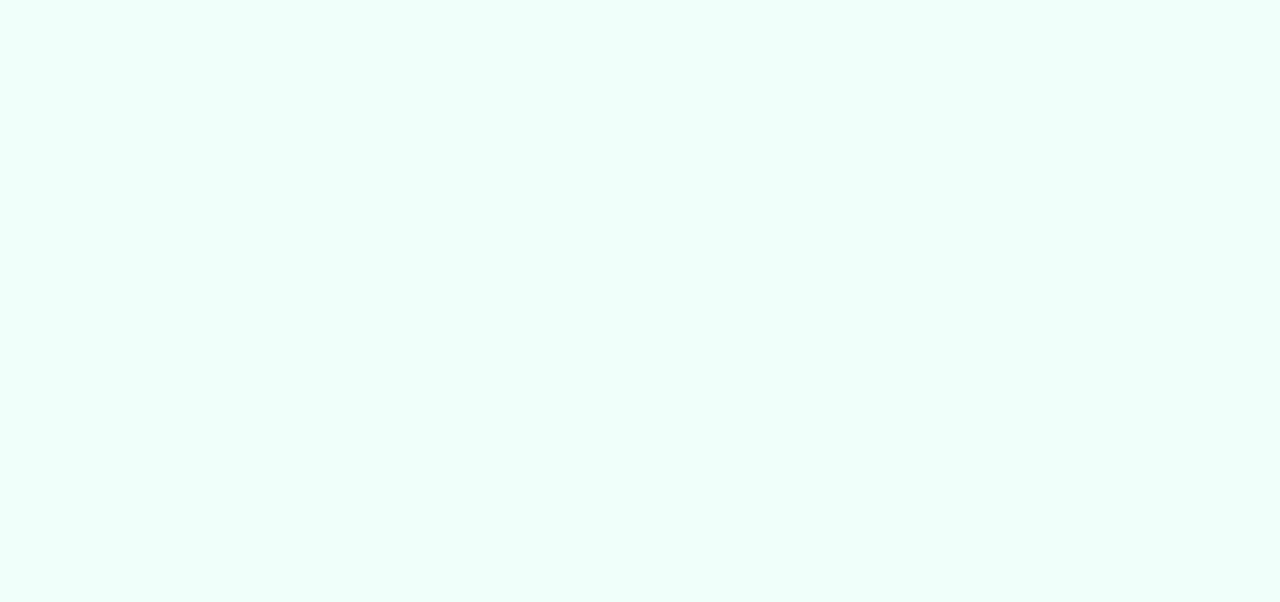
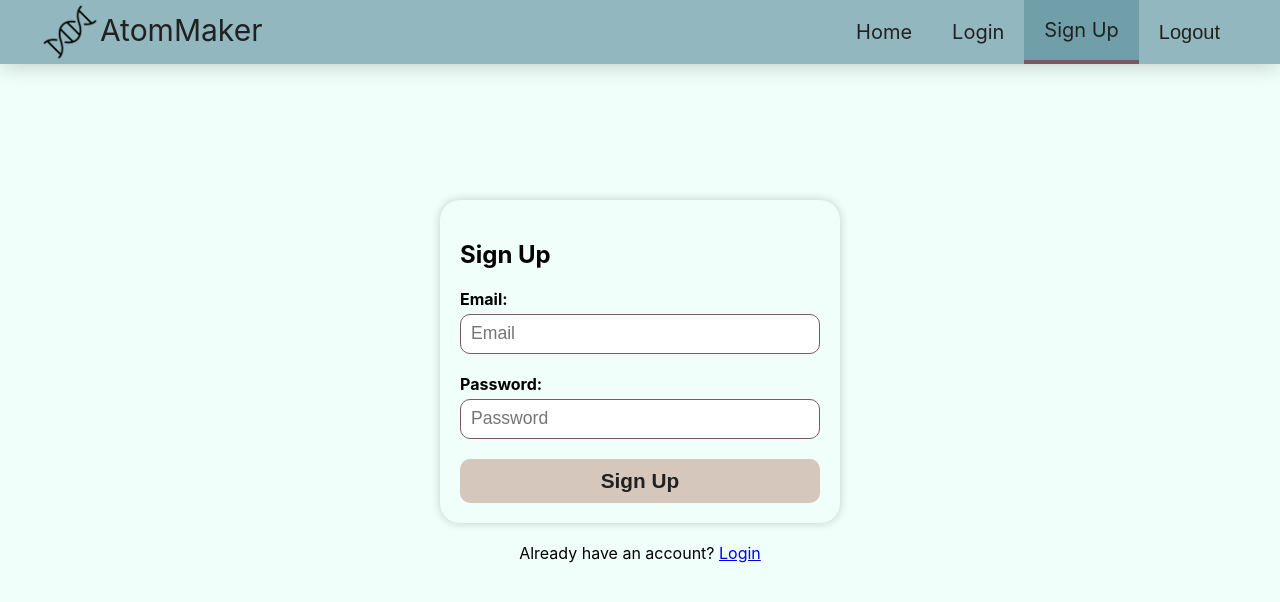
Before and after one commit to miketabb33/AtomMaker, a React (Create React App) app: page /signup in a window 1280 px wide. Before the commit this address had no page. Shown: the top 602 px of the page. Built offline with nearby package versions, Linux system fonts and the light colour scheme.

Commit message:
add logout action ui

```diff
--- a/src/App.tsx
+++ b/src/App.tsx
@@ -1,7 +1,8 @@
 import { BrowserRouter, Routes, Route } from "react-router-dom";
-import Layout from "./layouts/Layout";
+import Layout from "./pages/layouts/Layout";
 import Home from "./pages/Home/Home";
-import Login from "./pages/Login/Login";
+import Login from "./pages/Auth/Login";
+import SignUp from "./pages/Auth/Signup";
 
 const App = () => {
   return (
@@ -10,6 +11,7 @@ const App = () => {
         <Route path="/" element={<Layout />}>
           <Route index element={<Home />} />
           <Route path="login" element={<Login />} />
+          <Route path="signup" element={<SignUp />} />
         </Route>
       </Routes>
     </BrowserRouter>
--- a/src/components/Header/Header.tsx
+++ b/src/components/Header/Header.tsx
@@ -1,6 +1,8 @@
 import { useLocation } from "react-router-dom";
+import { logout } from "../../firebase/authentication";
 import styles from "./Header.module.scss";
-import HeaderItem from "./HeaderItem/HeaderItem";
+import HeaderAction from "./HeaderItem/HeaderAction";
+import HeaderLink from "./HeaderItem/HeaderLink";
 import HeaderLogo from "./HeaderLogo/HeaderLogo";
 
 const Header = () => {
@@ -11,8 +13,25 @@ const Header = () => {
       <div className={styles.content}>
         <HeaderLogo />
         <ul className={styles.items}>
-          <HeaderItem link="/" label="Home" currentPath={currentPath} />
-          <HeaderItem link="/login" label="Login" currentPath={currentPath} />
+          <HeaderLink link="/" label="Home" currentPath={currentPath} />
+          <HeaderLink link="/login" label="Login" currentPath={currentPath} />
+          <HeaderLink
+            link="/signup"
+            label="Sign Up"
+            currentPath={currentPath}
+          />
+          <HeaderAction
+            label="Logout"
+            onClick={() => {
+              logout()
+                .then((res) => {
+                  console.log(res);
+                })
+                .catch((err) => {
+                  console.log(err);
+                });
+            }}
+          />
         </ul>
       </div>
     </nav>
--- /dev/null
+++ b/src/components/Header/HeaderItem/HeaderAction.tsx
@@ -0,0 +1,18 @@
+import styles from "./HeaderItem.module.scss";
+
+type HeaderActionProps = {
+  label: string;
+  onClick: () => void;
+};
+
+const HeaderAction = ({ label, onClick }: HeaderActionProps) => {
+  return (
+    <li className={styles.item}>
+      <button type="button" className={styles.action} onClick={onClick}>
+        {label}
+      </button>
+    </li>
+  );
+};
+
+export default HeaderAction;
--- a/src/components/Header/HeaderItem/HeaderItem.module.scss
+++ b/src/components/Header/HeaderItem/HeaderItem.module.scss
@@ -11,11 +11,27 @@
   background-color: $primary-strong;
 }
 
-.link {
+.text {
+  position: relative;
+  top: 50%;
+  transform: translateY(-50%);
+}
+
+.text,
+.action {
+  margin: 0;
+  font-size: 20px;
+}
+
+.link,
+.action {
   display: block;
   height: 100%;
+  padding: 0 20px;
   text-decoration: none;
-  padding: 0 20px;
+  background-color: transparent;
+  cursor: pointer;
+  border: 0;
 
   &,
   &:hover,
@@ -27,11 +43,3 @@
     background-color: $primary-strong;
   }
 }
-
-.text {
-  margin: 0;
-  font-size: 20px;
-  position: relative;
-  top: 50%;
-  transform: translateY(-50%);
-}
--- a/src/components/Header/HeaderItem/HeaderItem.tsx
+++ b/src/components/Header/HeaderItem/HeaderLink.tsx
@@ -7,7 +7,7 @@ type HeaderItemProps = {
   currentPath: string;
 };
 
-const HeaderItem = ({ link, label, currentPath }: HeaderItemProps) => {
+const HeaderLink = ({ link, label, currentPath }: HeaderItemProps) => {
   const itemStyles = () =>
     currentPath === link ? `${styles.item} ${styles.active}` : styles.item;
 
@@ -20,4 +20,4 @@ const HeaderItem = ({ link, label, currentPath }: HeaderItemProps) => {
   );
 };
 
-export default HeaderItem;
+export default HeaderLink;
--- /dev/null
+++ b/src/pages/Auth/Auth.module.scss
@@ -0,0 +1,11 @@
+.auth {
+  width: 400px;
+  margin: auto;
+  margin-top: 200px;
+}
+
+.options {
+  text-align: center;
+  width: 100%;
+  margin-top: 20px;
+}
--- a/src/pages/Login/Login.tsx
+++ b/src/pages/Auth/Login.tsx
@@ -1,7 +1,8 @@
 import { useState } from "react";
+import { Link } from "react-router-dom";
 import Auth from "../../components/Auth/Auth";
 import { login } from "../../firebase/authentication";
-import styles from "./Login.module.scss";
+import styles from "./Auth.module.scss";
 
 const Login = () => {
   const [error, setError] = useState("");
@@ -17,9 +18,15 @@ const Login = () => {
   };
 
   return (
-    <div className={styles.auth}>
-      <Auth title="Login" onSubmit={loginAction} error={error} />
-    </div>
+    <>
+      <div className={styles.auth}>
+        <Auth title="Login" onSubmit={loginAction} error={error} />
+      </div>
+      <div className={styles.options}>
+        <span>Dont have an account? </span>
+        <Link to="/signup">Sign Up</Link>
+      </div>
+    </>
   );
 };
 
--- /dev/null
+++ b/src/pages/Auth/Signup.tsx
@@ -0,0 +1,33 @@
+import { useState } from "react";
+import { Link } from "react-router-dom";
+import Auth from "../../components/Auth/Auth";
+import { signup } from "../../firebase/authentication";
+import styles from "./Auth.module.scss";
+
+const SignUp = () => {
+  const [error, setError] = useState("");
+
+  const signupAction = (email: string, password: string) => {
+    signup(email, password)
+      .then((res) => {
+        console.log(res);
+      })
+      .catch((err: Error) => {
+        setError(err.message);
+      });
+  };
+
+  return (
+    <>
+      <div className={styles.auth}>
+        <Auth title="Sign Up" onSubmit={signupAction} error={error} />
+      </div>
+      <div className={styles.options}>
+        <span>Already have an account? </span>
+        <Link to="/login">Login</Link>
+      </div>
+    </>
+  );
+};
+
+export default SignUp;
--- a/src/pages/Login/Login.module.scss
+++ /dev/null
@@ -1,5 +0,0 @@
-.auth {
-  width: 400px;
-  margin: auto;
-  margin-top: 200px;
-}
--- a/src/layouts/Layout.module.scss
+++ b/src/pages/layouts/Layout.module.scss
@@ -1,4 +1,4 @@
-@import "../styles/responsive.scss";
+@import "../../styles/responsive.scss";
 
 .content {
   max-width: $large-width;
--- a/src/layouts/Layout.tsx
+++ b/src/pages/layouts/Layout.tsx
@@ -1,5 +1,5 @@
 import { Outlet } from "react-router-dom";
-import Header from "../components/Header/Header";
+import Header from "../../components/Header/Header";
 import styles from "./Layout.module.scss";
 
 const Layout = () => {
```
